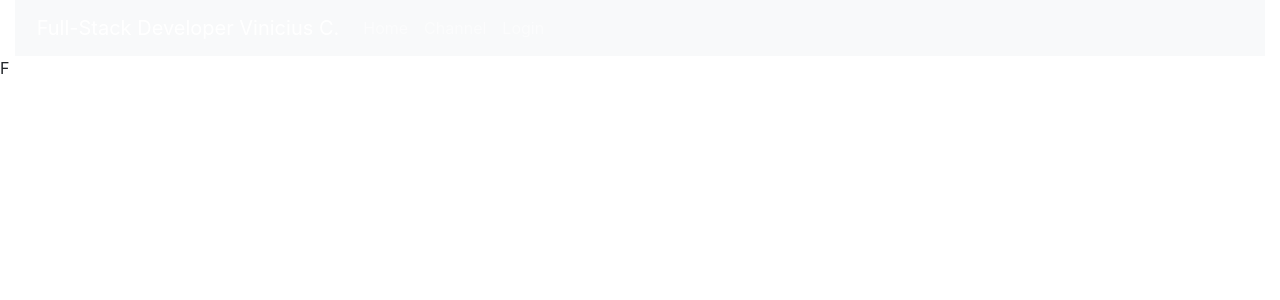
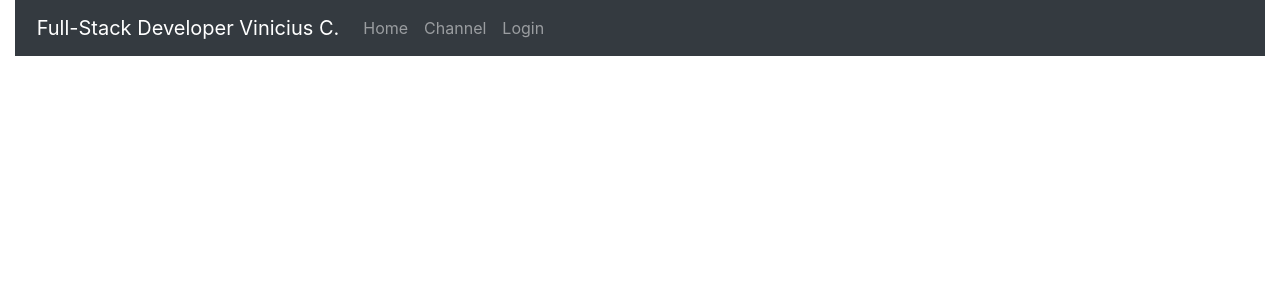
Before and after one commit to Cerebrovinny/responsiveportfolio, a React (Create React App) app: page / in a window 1280 px wide. Shown: the top 300 px of the page. Built offline with nearby package versions, Linux system fonts and the light colour scheme.

Commit message:
Fix for index

```diff
--- a/public/index.html
+++ b/public/index.html
@@ -54,7 +54,7 @@
     crossorigin="anonymous"></script>
   <script src="https://stackpath.bootstrapcdn.com/bootstrap/4.1.3/js/bootstrap.min.js"
     integrity="sha384-ChfqqxuZUCnJSK3+MXmPNIyE6ZbWh2IMqE241rYiqJxyMiZ6OW/JmZQ5stwEULTy"
-    crossorigin="anonymous"></script>F
+    crossorigin="anonymous"></script>
 </body>
 
 </html>
--- a/src/App.js
+++ b/src/App.js
@@ -5,7 +5,7 @@
 function App() {
   return (
     <div className="container-fluid">
-     <nav className="navbar navbar-expand-md navbar-dark bg-light">
+     <nav className="navbar navbar-expand-md navbar-dark bg-dark">
       <a className="navbar-brand" href="#"><i class="fab fa-react"></i>&nbsp;Full-Stack Developer Vinicius C.</a>
        <div className="navbar-nav">
        <a className="nav-item nav-link" href="#">Home</a>
```
